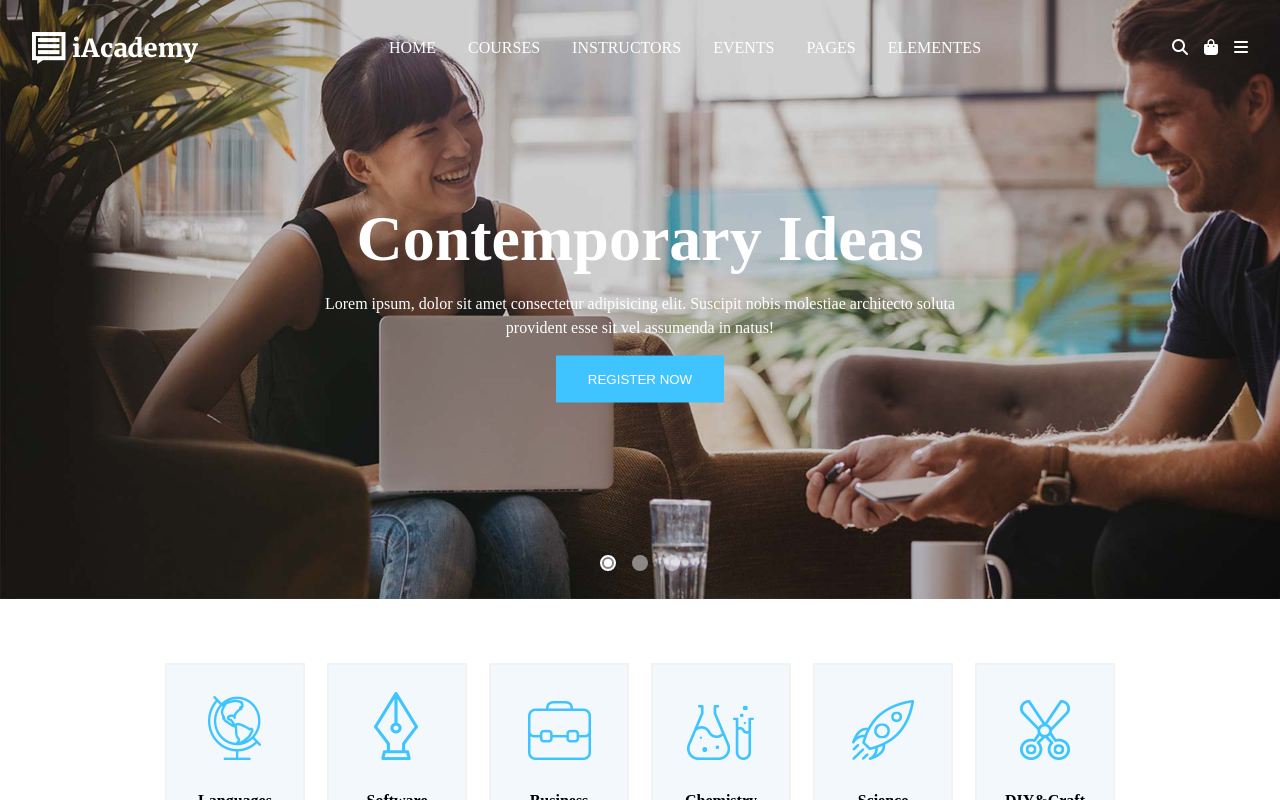
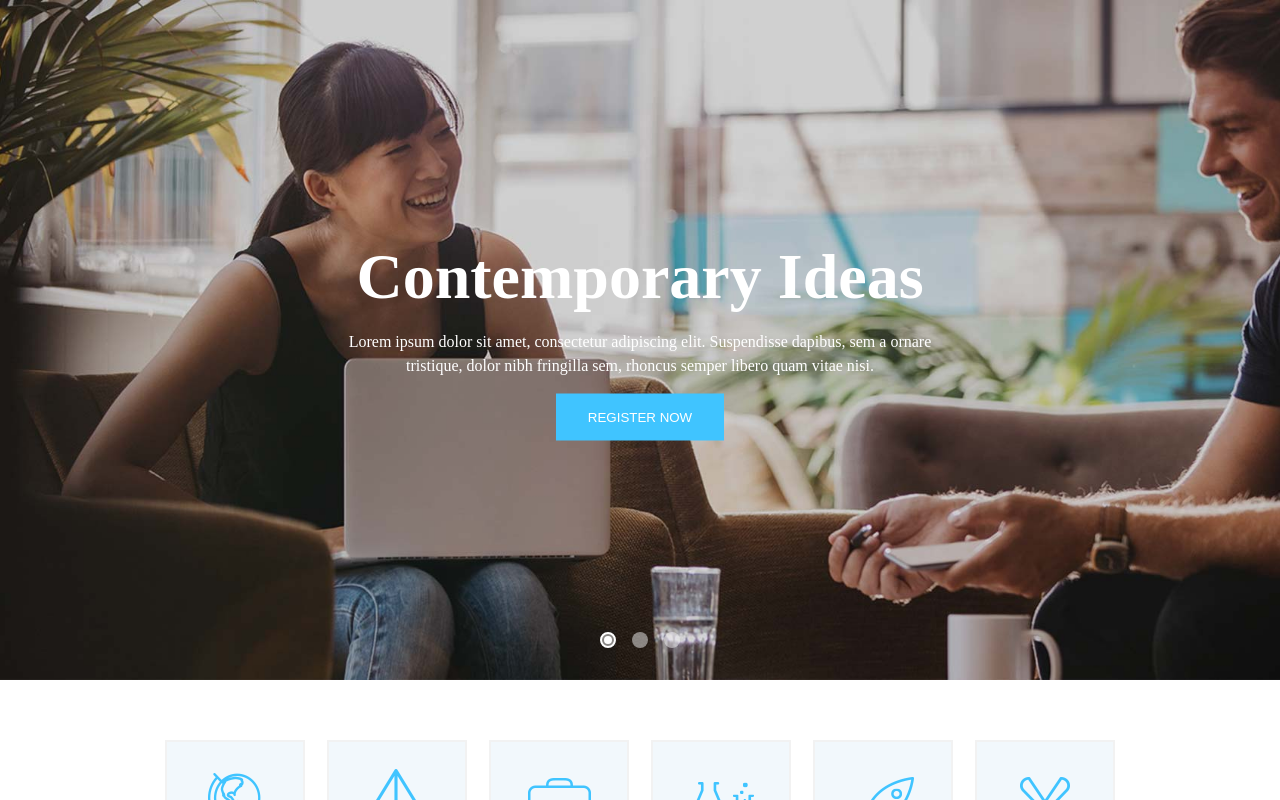
Before and after one commit to MLaz95/proj-html-vuejs, a Vue app: page / in a window 1280 px wide. Shown: the top 800 px of the page. Built offline with nearby package versions, Linux system fonts and the light colour scheme.

Commit message:
aggiunto animazioni caroselli

```diff
--- a/src/components/AppHeader.vue
+++ b/src/components/AppHeader.vue
@@ -9,13 +9,24 @@
 
         data(){
             return{
+
+                headSlides: [
+                    {
+                        background: '/img/h5-slide-1-background.jpg',
+                        title: 'Contemporary Ideas',
+                        text: 'Lorem ipsum dolor sit amet, consectetur adipiscing elit. Suspendisse dapibus, sem a ornare tristique, dolor nibh fringilla sem, rhoncus semper libero quam vitae nisi.'
+                    },{
+                        background: '/img/h5-slide-2-background.jpg',
+                        title: 'Title 2',
+                        text: 'Donec rutrum velit interdum nulla malesuada vehicula. Suspendisse potenti. Aliquam in velit tristique, placerat nibh non, porta mauris.'
+                    },{
+                        background: '/img/h5-slide-3-background.jpg',
+                        title: 'Title 3',
+                        text: 'Maecenas at risus leo. Duis malesuada feugiat nulla sed luctus. Phasellus id fermentum neque. Nam feugiat porttitor maximus. Nullam ac erat ultrices metus suscipit sollicitudin nec in sem.'
+                    }
+                ],
+
                 activeSlide: 0,
-
-                sliderImages: [
-                    '/img/h5-slide-1-background.jpg',
-                    '/img/h5-slide-2-background.jpg',
-                    '/img/h5-slide-3-background.jpg',
-                ]
             }
         },
 
@@ -41,25 +52,31 @@
 <template>
     <header>
         <NavBar></NavBar>
-        <img
-            v-for="(img, index) in sliderImages"
-            :src="img"
-            alt=""
-            v-show="activeSlide == index">
+        <div class="head-view">
+
+            <div v-for="(slide,index) in headSlides" class="slide" :class="{active: activeSlide == index}">
+                <img :src="slide.background" alt="">
 
                 <div class="head-text">
-            <h1>Contemporary Ideas</h1>
+                    <h1>{{ slide.title }}</h1>
                     <p>
-                Lorem ipsum, dolor sit amet consectetur adipisicing elit. Suscipit nobis molestiae architecto soluta provident esse sit vel assumenda in natus!
+                        {{ slide.text }}
                     </p>
                     <button class="btn">Register Now</button>
                 </div>
-        <div class="slide-buttons">
-            <button class="slide-btn"
-                v-for="(img, index) in sliderImages"
+            </div>
+
+
+            <div class="head-buttons">
+                <div class="slide-controls">
+                    <button
+                        v-for="(slide, index) in headSlides"
                         :class="{active: activeSlide == index}"
                         @click="activeSlide = index">
                     </button>
+
+                </div>
+            </div>
         </div>
     </header>
 
@@ -70,11 +87,31 @@
     @use '../styles/variables.scss' as *;
 
     header{
+        .head-view{
             position: relative;
+            width: 100vw;
+            height: 680px;
+
+            .slide{
+                position: absolute;
+                width: 100%;
+                height: 100%;
+
+                &:not(.active){
+                    animation: head-fade-out 0.3s ease forwards;
+                }
+
+                &.active{
+                    animation: head-fade-in 0.3s ease forwards;
+                }
                 img{
                     width: 100%;
                     height: 100%;
+                    object-fit: cover;
+                    object-position: top;
                 }
+            }
+
 
             .head-text{
                 position: absolute;
@@ -105,18 +142,21 @@
                 text-transform: uppercase;
             }
 
-        .slide-buttons{
+            .head-buttons{
                 position: absolute;
                 left: 50%;
                 bottom: 0;
                 transform: translateX(-50%);
+                display: flex;
+                flex-direction: column;
+                align-items: center;
 
+                .slide-controls{
                     display: flex;
                     gap: 1rem;
                     padding: 2rem;
-        }
 
-        .slide-btn{
+                    button{
                         width: 16px;
                         height: 16px;
 
@@ -143,5 +183,35 @@
                         }
                     }
                 }
+            }
 
+        }
+
+
+
+
+    }
+
+    @keyframes head-fade-out {
+        from{
+            opacity: 1;
+            visibility: visible;
+        }
+
+        to{
+            opacity: 0;
+            visibility: hidden;
+        }
+    }
+    @keyframes head-fade-in {
+        from{
+            opacity: 0;
+            visibility: hidden;
+        }
+
+        to{
+            opacity: 1;
+            visibility: visible;
+        }
+    }
 </style>
--- a/src/components/CourseCarousel.vue
+++ b/src/components/CourseCarousel.vue
@@ -95,9 +95,9 @@
 <template>
     <div id="course-carousel">
         <!-- this carousel three slides, each slides contains three course-cards -->
-        <div class="slide">
-            <!-- only looks at the active slide -->
-            <div class="card" v-for="course in courses[activeSlide]">
+        <div class="slide-view">
+            <div class="slide" v-for="(slide, index) in courses" :class="{active: activeSlide == index}">
+                <div class="card" v-for="course in slide">
                     <img :src="course.imgPath" alt="" class="img-fluid">
                     <div class="card-info">
                         <div class="card-head">
@@ -114,8 +114,8 @@
                             <div><i class="fa-solid fa-tag"></i> {{ course.field }}</div>
                         </div>
                     </div>
-
-
+                </div>
+            </div>
         </div>
 
         <div class="slide-buttons">
@@ -126,8 +126,6 @@
             </button>
         </div>
     </div>
-
-    </div>
 </template>
 
 <style lang="scss">
@@ -137,9 +135,31 @@
         padding-bottom: 100px;
         position: relative;
 
-        .slide{
+        .slide-view{
+            height: 450px;
+            position: relative;
             display: flex;
             gap: 30px;
+            overflow-x: hidden;
+
+        }
+        .slide{
+            position: absolute;
+            width: 100%;
+            top: 0;
+            left: 0;
+            display: flex;
+            min-width: 100%;
+            // flex-wrap: nowrap;
+            gap: 30px;
+
+            &.active{
+                animation: course-fade-in 1s ease forwards;
+            }
+
+            &:not(.active){
+                animation: course-fade-out 1s ease forwards;
+            }
 
             .card{
                 border: 2px solid $border-primary;
@@ -189,6 +209,7 @@
                 }
             }
 
+        }
         .slide-buttons{
             position: absolute;
             left: 50%;
@@ -213,7 +234,35 @@
                 }
             }
         }
+
     }
 
+    @keyframes course-fade-in {
+        from{
+            left: 100%;
+            opacity: 0;
+            visibility: hidden;
+        }
+
+        to{
+            left: 0;
+            opacity: 1;
+            visibility: visible;
+        }
+    }
+
+    @keyframes course-fade-out {
+        from{
+            left: 0;
+            opacity: 1;
+            visibility: visible;
+        }
+
+        to{
+            left: -100%;
+            opacity: 0;
+            visibility: hidden;
+            // position: absolute;
+        }
     }
 </style>
--- a/src/components/TestimonialSlider.vue
+++ b/src/components/TestimonialSlider.vue
@@ -32,25 +32,28 @@
 </script>
 
 <template>
-    <div id="testimonial-slider">
+    <div id="testimonial-bg">
         <!-- content of the testimonial populated from data -->
-        <TransitionGroup>
+
         <div
-                key="slide"
             v-for="(obj, index) in testimonials"
-                v-show="activeSlide == index"
             class="testimonial"
+            :class="{active: activeSlide == index}"
         >
             <div class="img-wrapper">
                 <img :src="obj.imgPath" alt="">
             </div>
+
             <p>"{{ obj.quote }}"</p>
             <div>
                 <h3>{{ obj.name }}</h3>
                 <div><small>{{ obj.occupation.toUpperCase() }}</small></div>
             </div>
+
         </div>
-        </TransitionGroup>
+
+
+
 
         <!-- buttons to go throuh the slides -->
         <div class="slide-buttons">
@@ -65,12 +68,14 @@
 
 <style lang="scss">
 
-    #testimonial-slider{
+    #testimonial-bg{
         // background img
         height: 645px;
         position: relative;
         background-image: url('/img/h5-parallax-img-1.png');
         background-position: top;
+        overflow-x: hidden;
+
 
         .jumbo-img {
             height: 100%;
@@ -85,15 +90,26 @@
             left: 50%;
             transform: translateX(-50%);
 
+            width: 65%;
             display: flex;
             flex-direction: column;
             justify-content: center;
             align-items: center;
-            gap: 3rem;
+            gap: 1rem;
 
             line-height: 1.5rem;
             text-align: center;
             color: white;
+
+
+
+            &.active{
+                animation: fade-in 1s ease forwards;
+            }
+
+            &:not(.active){
+                animation: fade-out 1s ease forwards;
+            }
 
             .img-wrapper{
                 width: 105px;
@@ -106,6 +122,7 @@
 
             p{
                 font-size: 1.2rem;
+
             }
         }
 
@@ -134,7 +151,31 @@
                 }
             }
         }
+    }
 
+    @keyframes fade-in {
+        from{
+            left: 100%
+        }
+
+        to{
+            left: 50%;
+            opacity: 1;
+            visibility: visible;
+        }
+    }
+
+    @keyframes fade-out {
+        from{
+            left: 50%;
+            opacity: 1;
+            visibility: visible;
+        }
+        to{
+            left: 0;
+            opacity: 0;
+            visibility: hidden;
+        }
     }
 
 </style>
```
Lines whose indentation alone changed are shown as unchanged.
